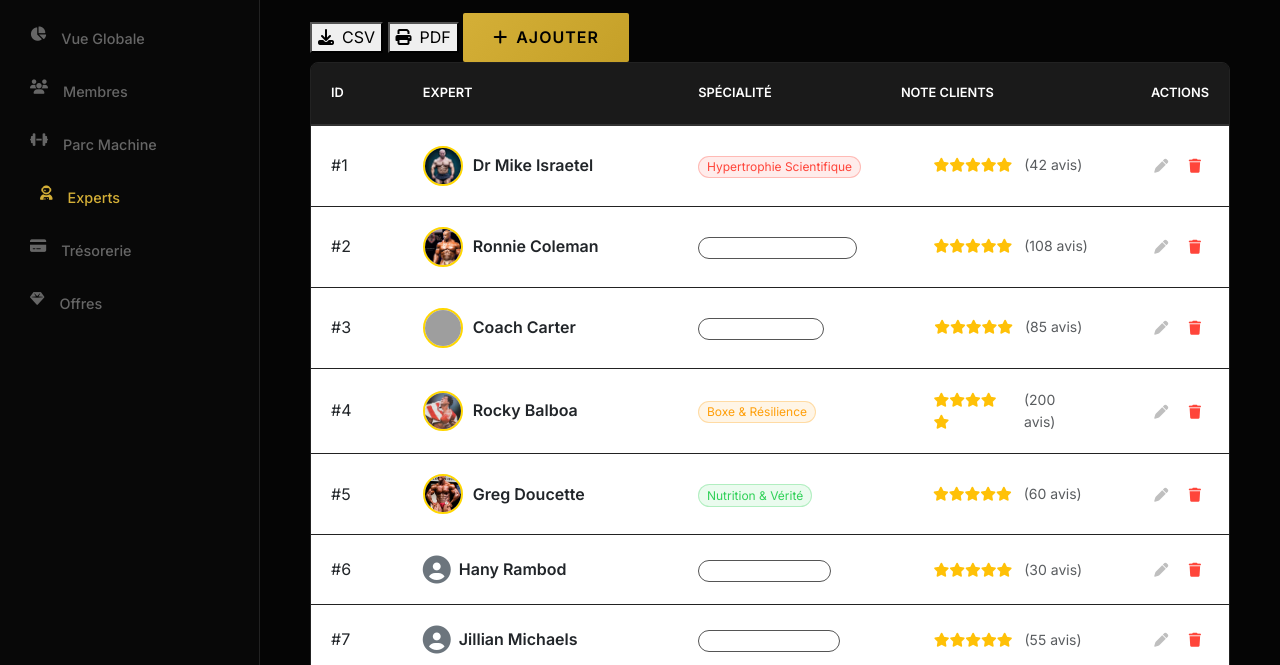
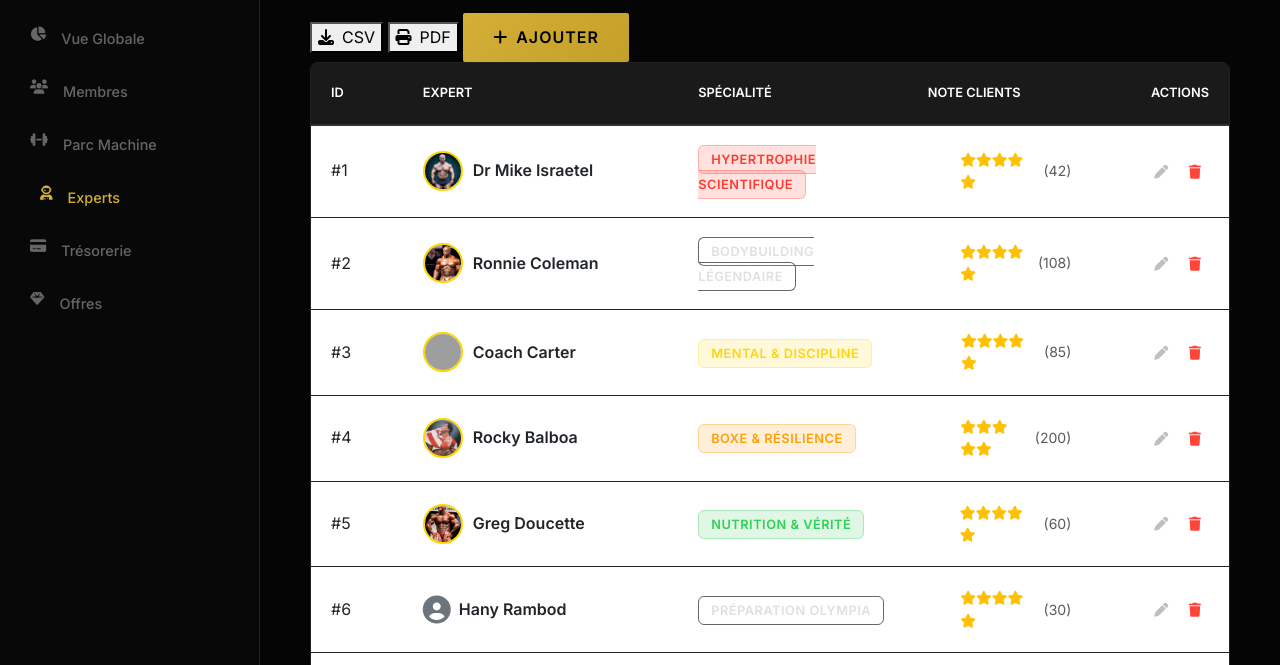
Before and after one commit to anouarose-hub/fitmanager, a plain HTML site: page coachs.html in a window 1280 px wide. Shown: the part 135-800 px from the top of the page. Drawn offline with nearby package versions, Linux system fonts and the light colour scheme; grey boxes are pictures that could not be loaded.

Commit message:
Correction des bugs

```diff
--- a/coachs.html
+++ b/coachs.html
@@ -10,10 +10,19 @@
 
     <link rel="stylesheet" href="style.css">
     <style>
-        /* Style spécifique pour l'avatar dans le tableau */
+        /* Avatar rond */
         .coach-avatar {
             width: 40px; height: 40px; border-radius: 50%;
             object-fit: cover; border: 2px solid #FFD700; margin-right: 10px;
+        }
+        /* Style des badges de spécialité */
+        .badge-spe {
+            font-size: 0.8rem;
+            font-weight: 700;
+            text-transform: uppercase;
+            letter-spacing: 0.5px;
+            padding: 6px 12px;
+            border-radius: 6px;
         }
     </style>
 </head>
@@ -52,8 +61,8 @@
                     <tr>
                         <th style="width: 10%">ID</th>
                         <th style="width: 30%">Expert</th>
-                        <th style="width: 20%">Spécialité</th>
-                        <th style="width: 25%">Note Clients</th>
+                        <th style="width: 25%">Spécialité</th>
+                        <th style="width: 20%">Note Clients</th>
                         <th class="text-end">Actions</th>
                     </tr>
                 </thead>
@@ -108,14 +117,40 @@
     <script>
         let myModal = new bootstrap.Modal(document.getElementById('entityModal'));
 
+        /**
+         * 🎨 NOUVELLE FONCTION COULEURS
+         * Utilise des couleurs vives (non blanches) pour être lisible sur tout fond.
+         */
         function getSpeStyle(spe) {
             const s = spe ? spe.toLowerCase() : '';
-            if(s.includes('muscu') || s.includes('hyper')) return 'color:#FF453A; border:1px solid rgba(255,69,58,0.3); background:rgba(255,69,58,0.1);';
-            if(s.includes('cardio')) return 'color:#5AC8FA; border:1px solid rgba(90,200,250,0.3); background:rgba(90,200,250,0.1);';
-            if(s.includes('yoga')) return 'color:#32D74B; border:1px solid rgba(50,215,75,0.3); background:rgba(50,215,75,0.1);';
-            if(s.includes('boxe') || s.includes('mma')) return 'color:#FF9F0A; border:1px solid rgba(255,159,10,0.3); background:rgba(255,159,10,0.1);';
-            if(s.includes('nutri')) return 'color:#30D158; border:1px solid rgba(48,209,88,0.3); background:rgba(48,209,88,0.1);';
-            return 'color:#fff; border:1px solid #555; background:rgba(255,255,255,0.1);';
+
+            // ROUGE (Musculation / Force)
+            if(s.includes('muscu') || s.includes('hyper') || s.includes('force')) {
+                return 'background-color: rgba(255, 59, 48, 0.15); color: #ff3b30; border: 1px solid rgba(255, 59, 48, 0.3);';
+            }
+            // BLEU (Cardio / Fitness)
+            if(s.includes('cardio') || s.includes('fit')) {
+                return 'background-color: rgba(0, 122, 255, 0.15); color: #007aff; border: 1px solid rgba(0, 122, 255, 0.3);';
+            }
+            // VERT (Yoga / Pilates / Nutrition)
+            if(s.includes('yoga') || s.includes('nutri') || s.includes('diet')) {
+                return 'background-color: rgba(52, 199, 89, 0.15); color: #30d158; border: 1px solid rgba(52, 199, 89, 0.3);';
+            }
+            // ORANGE (Boxe / Combat / MMA)
+            if(s.includes('boxe') || s.includes('mma') || s.includes('combat')) {
+                return 'background-color: rgba(255, 149, 0, 0.15); color: #ff9f0a; border: 1px solid rgba(255, 149, 0, 0.3);';
+            }
+            // VIOLET (Crossfit / Intense)
+            if(s.includes('cross') || s.includes('hiit')) {
+                return 'background-color: rgba(175, 82, 222, 0.15); color: #bf5af2; border: 1px solid rgba(175, 82, 222, 0.3);';
+            }
+            // JAUNE/OR (Mental / Discipline)
+            if(s.includes('mental') || s.includes('coach')) {
+                return 'background-color: rgba(255, 214, 10, 0.15); color: #ffd60a; border: 1px solid rgba(255, 214, 10, 0.3);';
+            }
+
+            // PAR DÉFAUT (Gris clair / Blanc cassé)
+            return 'background-color: rgba(255, 255, 255, 0.1); color: #e0e0e0; border: 1px solid #666;';
         }
 
         function renderTable() {
@@ -124,7 +159,7 @@
             tbody.innerHTML = '';
 
             if (data.length === 0) {
-                tbody.innerHTML = '<tr><td colspan="5" class="text-center text-muted py-4">Aucun expert trouvé. Vérifiez data.js.</td></tr>';
+                tbody.innerHTML = '<tr><td colspan="5" class="text-center text-muted py-4">Aucun expert trouvé.</td></tr>';
                 return;
             }
 
@@ -132,7 +167,7 @@
                 const rating = row.rating || 5.0;
                 const votes = row.voteCount || 0;
 
-                // Gestion affichage image (Avatar ou Icone)
+                // Avatar
                 let avatarHtml = `<div class="d-flex align-items-center">`;
                 if(row.image && row.image !== "") {
                     avatarHtml += `<img src="${row.image}" class="coach-avatar" onerror="this.style.display='none'">`;
@@ -147,16 +182,23 @@
                     stars += i <= Math.round(rating) ? '<i class="fas fa-star text-warning"></i>' : '<i class="far fa-star text-secondary"></i>';
                 }
 
+                // Application du style dynamique ici
+                const styleBadge = getSpeStyle(row.spe);
+
                 tbody.innerHTML += `
                     <tr>
                         <td class="text-id">#${row.id}</td>
                         <td class="fw-bold">${avatarHtml}</td>
-                        <td><span class="badge rounded-pill fw-normal" style="${getSpeStyle(row.spe)}">${row.spe}</span></td>
+                        <td>
+                            <span class="badge-spe" style="${styleBadge}">
+                                ${row.spe}
+                            </span>
+                        </td>
                         <td>
                             <div class="d-flex align-items-center gap-2">
                                 <span class="fw-bold text-white">${rating.toFixed(1)}</span>
                                 <div class="small">${stars}</div>
-                                <small class="text-muted ms-1">(${votes} avis)</small>
+                                <small class="text-muted ms-1">(${votes})</small>
                             </div>
                         </td>
                         <td class="text-end no-print">
@@ -186,7 +228,7 @@
             document.getElementById('coachId').value = item.id;
             document.getElementById('coachName').value = item.nom;
             document.getElementById('coachSpe').value = item.spe;
-            document.getElementById('coachImg').value = item.image || ''; // Charge l'image existante
+            document.getElementById('coachImg').value = item.image || '';
             document.getElementById('coachRating').value = item.rating;
             myModal.show();
         }
@@ -203,19 +245,16 @@
             let data = getData('fit_coaches');
             const idParam = document.getElementById('coachId').value;
 
-            // Si création, ID = max + 1
             let finalId = idParam ? parseInt(idParam) : (data.length > 0 ? Math.max(...data.map(c => c.id)) + 1 : 1);
-
-            // On récupère les anciennes données pour ne pas perdre le nombre de votes en cas d'édition
             let oldData = idParam ? data.find(x => x.id == finalId) : null;
 
             const newItem = {
                 id: finalId,
                 nom: document.getElementById('coachName').value,
                 spe: document.getElementById('coachSpe').value,
-                image: document.getElementById('coachImg').value, // Sauvegarde de l'image
+                image: document.getElementById('coachImg').value,
                 rating: parseFloat(document.getElementById('coachRating').value),
-                voteCount: oldData ? oldData.voteCount : 0 // On garde les votes existants
+                voteCount: oldData ? oldData.voteCount : 0
             };
 
             if (idParam) data[data.findIndex(x => x.id == idParam)] = newItem;
```
